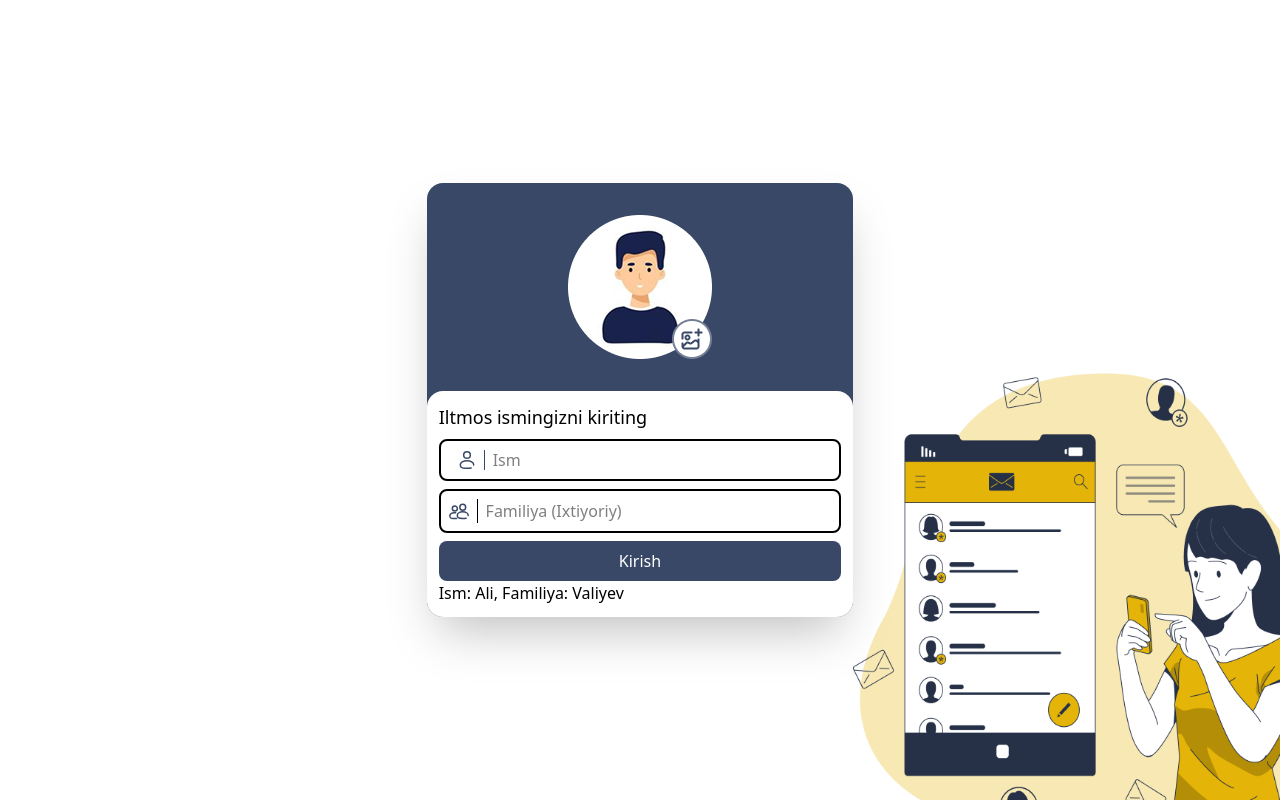
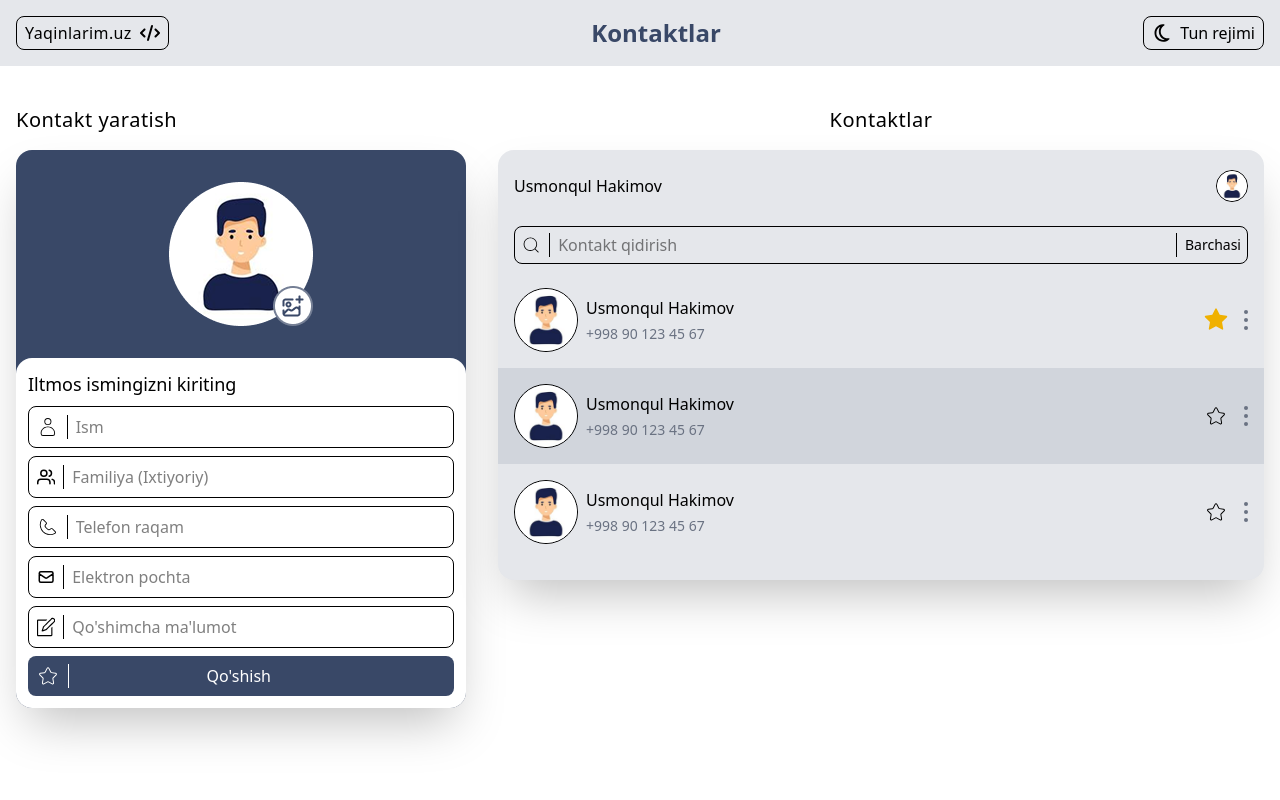
Before and after one commit to usmonkul/Contact-app, a React (Vite) app: page / in a window 1280 px wide. Built offline with nearby package versions, Linux system fonts and the light colour scheme.

Commit message:
add icons and hover

```diff
--- a/src/App.jsx
+++ b/src/App.jsx
@@ -3,7 +3,7 @@ import Register from "./components/Register"
 import Home from "./components/Home"
 
 function App() {
-  const [isLogin, setIsLogin] = useState(false)
+  const [isLogin, setIsLogin] = useState(true)
 
   const handleLogin = () => {
     setIsLogin(prev => !prev)
--- a/src/components/Header.jsx
+++ b/src/components/Header.jsx
@@ -1,20 +1,22 @@
-import logo from "../assets/logo.svg"
-import moon from "../assets/moon.svg"
-import sun from "../assets/sun.svg"
+import { FaCode } from "react-icons/fa6";
+import { FaRegMoon } from "react-icons/fa6";
+import { MdOutlineWbSunny } from "react-icons/md";
 export default function Header({theme}) {
 
     return (
         <header className="flex items-center justify-between bg-gray-200 p-4">
-            <a className="border-1 rounded-lg py-1 px-2 flex items-center gap-2" href="/">
-                <span className="hidden md:block">Yaqinlarim.uz</span>
-                <img className="" src={logo} alt="" />
+            <a className="border-1 rounded-lg py-1 px-2 flex items-center gap-2 hover:bg-[#394867] hover:text-white" href="/">
+                <span className="hidden md:block tracking-wide">Yaqinlarim.uz</span>
+                <FaCode className="text-xl" />
+
             </a>
 
-            <p className="text-[#394867] font-bold text-lg">Kontaktlar</p>
+            <p className="text-[#394867] font-bold text-2xl">Kontaktlar</p>
 
-            <button className="border-1 rounded-lg py-1 px-2 flex items-center gap-2">
-                <img src={theme === "dark" ? sun : moon} alt="" />
-                {theme === "dark" ? "Kun rejimi" : "Tun rejimi"}</button>
+            <button className="border-1 rounded-lg py-1 px-2 flex items-center gap-2 hover:bg-[#394867] hover:text-white">
+                {theme === "dark" ? <MdOutlineWbSunny className="text-xl" /> : <FaRegMoon className="text-xl" />}
+                <span className="hidden md:block">{theme === "dark" ? "Kun rejimi" : "Tun rejimi"}</span>
+            </button>
         </header>
     )
 }
--- a/src/components/Home.jsx
+++ b/src/components/Home.jsx
@@ -2,9 +2,14 @@ import { useState } from "react"
 import Header from "./Header"
 import avatar from "../assets/avatar.png"
 import addImage from "../assets/addImage.png"
-import user from "../assets/user.svg"
-import twoUsers from "../assets/twoUsers.svg"
 import ContactUser from "./ContactUser"
+import { CiSearch } from "react-icons/ci";
+import { CiUser } from "react-icons/ci";
+import { FiUsers } from "react-icons/fi";
+import { CiPhone } from "react-icons/ci";
+import { HiOutlineMail } from "react-icons/hi";
+import { SlNote } from "react-icons/sl";
+import { CiStar } from "react-icons/ci";
 
 
 const contactsData = [
@@ -40,6 +45,16 @@ export default function Home() {
     const [contacts, setContacts] = useState(contactsData)
     const [name, setName] = useState("")
     const [lastName, setLastName] = useState("")
+    const [email, setEmail] = useState("")
+    const [phone, setPhone] = useState("")
+    const [additionalInfo, setAdditionalInfo] = useState("")
+    const [isFavorite, setIsFavorite] = useState(false)
+
+    const handleAddContact = () => {
+
+        setContacts([{name, lastName, phone, email, additionalInfo, isFavorite}, ...contacts])
+    }
+
     return (
         <section className="">
             <Header theme="light" />
@@ -53,31 +68,36 @@ export default function Home() {
                         </div>
                         <div className="border-top-2 p-3 rounded-2xl bg-white">
                             <h3 className="mb-2 text-lg ">Iltmos ismingizni kiriting</h3>
-                            <div className="border-2 rounded-lg mb-2 flex items-center gap-2 p-2">
-                                <img src={user} alt="" />
+                            <div className="border-1 rounded-lg mb-2 flex items-center gap-2 p-2">
+                                <CiUser className="text-2xl" />
+                                <span className="h-6 w-[1px] bg-black"></span>
                                 <input value={name} onChange={(e) => setName(e.target.value)} className="w-full h-full outline-none border-none" type="text" placeholder="Ism" />
                             </div>
-                            <div className="border-2 rounded-lg mb-2 flex items-center gap-2 p-2">
-                                <img src={twoUsers} alt="" />
+                            <div className="border-1 rounded-lg mb-2 flex items-center gap-2 p-2">
+                                <FiUsers className="text-xl" />
                                 <span className="h-6 w-[1px] bg-black"></span>
                                 <input value={lastName} onChange={(e) => setLastName(e.target.value)} className="w-full h-full outline-none border-none"  type="text" placeholder="Familiya (Ixtiyoriy)" />
                             </div>
-                            <div className="border-2 rounded-lg mb-2 flex items-center gap-2 p-2">
-                                <img src={twoUsers} alt="" />
+                            <div className="border-1 rounded-lg mb-2 flex items-center gap-2 p-2">
+                                <CiPhone className="text-2xl" />
                                 <span className="h-6 w-[1px] bg-black"></span>
-                                <input value={lastName} onChange={(e) => setLastName(e.target.value)} className="w-full h-full outline-none border-none"  type="phone" placeholder="Telefon raqam" />
+                                <input value={phone} onChange={(e) => setPhone(e.target.value)} className="w-full h-full outline-none border-none"  type="phone" placeholder="Telefon raqam" />
                             </div>
-                            <div className="border-2 rounded-lg mb-2 flex items-center gap-2 p-2">
-                                <img src={twoUsers} alt="" />
+                            <div className="border-1 rounded-lg mb-2 flex items-center gap-2 p-2">
+                                <HiOutlineMail className="text-xl" />
                                 <span className="h-6 w-[1px] bg-black"></span>
-                                <input value={lastName} onChange={(e) => setLastName(e.target.value)} className="w-full h-full outline-none border-none"  type="email" placeholder="Elektron pochta" />
+                                <input value={email} onChange={(e) => setEmail(e.target.value)} className="w-full h-full outline-none border-none"  type="email" placeholder="Elektron pochta" />
                             </div>
-                            <div className="border-2 rounded-lg mb-2 flex items-center gap-2 p-2">
-                                <img src={twoUsers} alt="" />
+                            <div className="border-1 rounded-lg mb-2 flex items-center gap-2 p-2">
+                                <SlNote className="text-xl" />
                                 <span className="h-6 w-[1px] bg-black"></span>
-                                <input value={lastName} onChange={(e) => setLastName(e.target.value)} className="w-full h-full outline-none border-none"  type="text" placeholder="Qo'shimcha ma'lumot" />
+                                <input value={additionalInfo} onChange={(e) => setAdditionalInfo(e.target.value)} className="w-full h-full outline-none border-none"  type="text" placeholder="Qo'shimcha ma'lumot" />
                             </div>
-                            <button className="w-full bg-[#394867] text-white p-2 rounded-lg">Qo'shish</button>
+                            <button onClick={handleAddContact} className="w-full bg-[#394867] text-white p-2 rounded-lg flex items-center justify-center">
+                               <CiStar className="text-2xl mr-2" />
+                               <span className="h-6 w-[1px] bg-white"></span>
+                                <span className="grow">Qo'shish &nbsp;&nbsp;&nbsp;&nbsp;&nbsp;&nbsp;&nbsp;&nbsp;</span>
+                            </button>
                         </div>
                     </div>
                 </div>
@@ -89,9 +109,9 @@ export default function Home() {
                             <img className="w-8 h-8 border-1 rounded-full" src={avatar} alt="" />
                         </div>
                         <div className="border-1 rounded-lg mb-2 flex items-center gap-2 p-1.5 mx-4">
-                                <img src={twoUsers} alt="" />
+                                <CiSearch className="text-2xl" />
                                 <span className="h-6 w-[1px] bg-black"></span>
-                                <input className="w-full grow h-full outline-none border-none"  type="text" placeholder="Qo'shimcha ma'lumot" />
+                                <input className="w-full grow h-full outline-none border-none"  type="search" placeholder="Kontakt qidirish" />
                                 <span className="h-6 w-[1px] bg-black"></span>
                                 <button className="text-sm">Barchasi</button>
                         </div>
```
